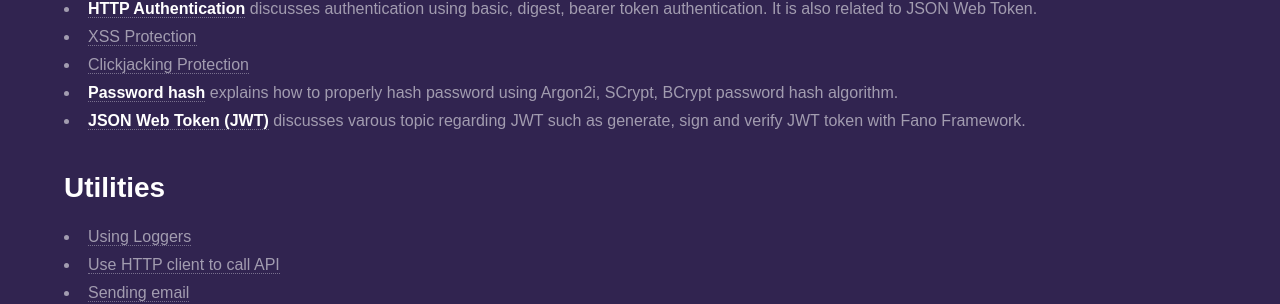
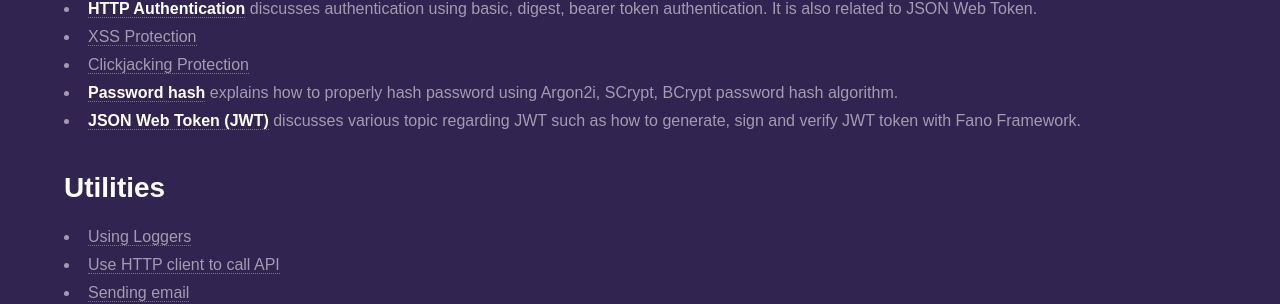
Before and after one commit to fanoframework/fanoframework.github.io, a Jekyll site: the page built from documentation/index.md, in a window 1280 px wide and 900 px high, scrolled down 1092 px. Shown: the part 148-452 px from the top of the window. Built offline with Jekyll 4.4.1, drawn with Linux system fonts in a browser that asks for light colours; our own code applies the rules of GitHub Pages for plain Markdown files.

Commit message:
fix typo error

```diff
--- a/documentation/index.md
+++ b/documentation/index.md
@@ -44,7 +44,7 @@ description: Documentation and developer's resources for Fano Framework, web app
 - [XSS Protection](/security/xss-protection)
 - [Clickjacking Protection](/security/clickjacking-protection)
 - **[Password hash](/security/password-hash)** explains how to properly hash password using Argon2i, SCrypt, BCrypt password hash algorithm.
-- **[JSON Web Token (JWT)](/security/jwt)** discusses varous topic regarding JWT such as generate, sign and verify JWT token with Fano Framework.
+- **[JSON Web Token (JWT)](/security/jwt)** discusses various topic regarding JWT such as how to generate, sign and verify JWT token with Fano Framework.
 
 ## Utilities
 
```
